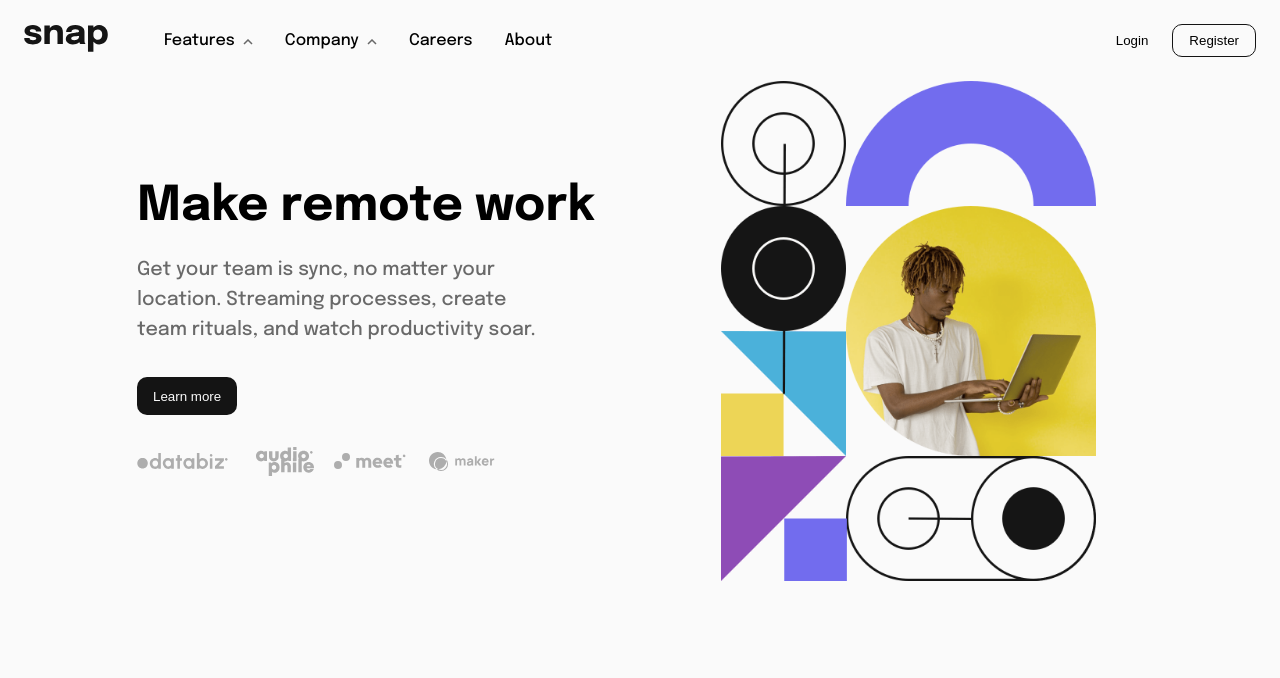
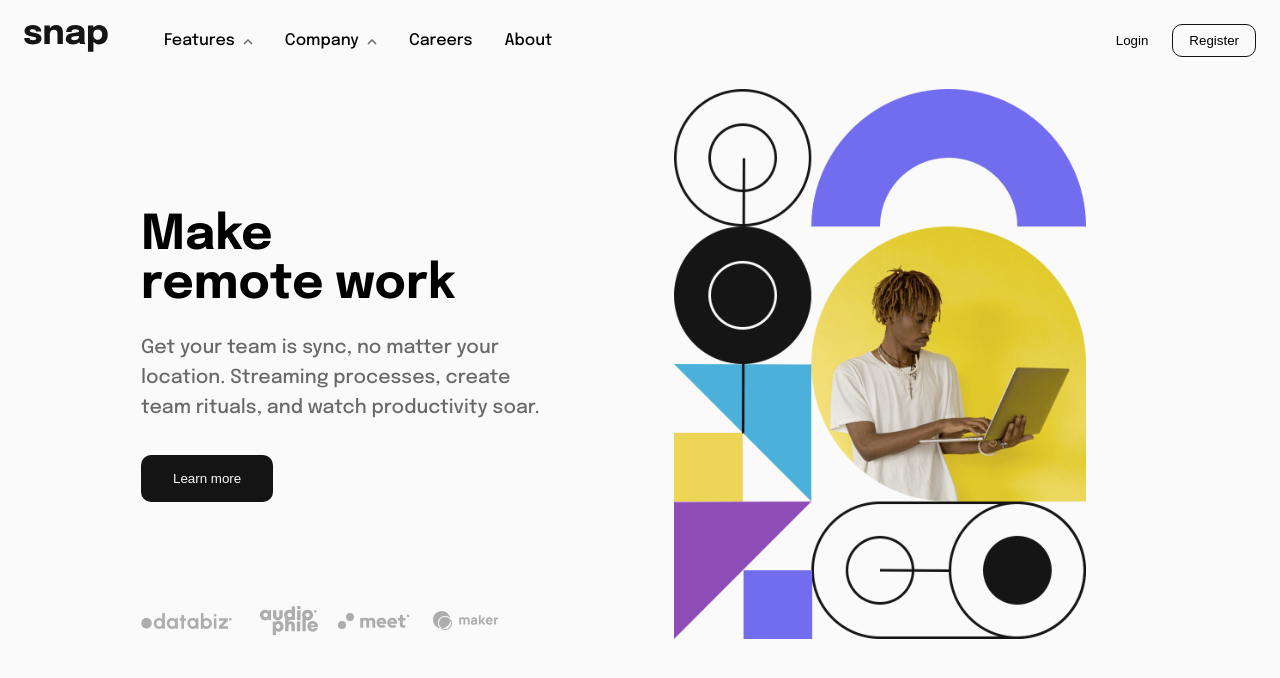
Before and after one commit to Heisdalu/snap-landing-page, a React (Create React App) app: page / in a window 1280 px wide. Shown: the top 678 px of the page. Built offline with nearby package versions, Linux system fonts and the light colour scheme.

Commit message:
fix responsive issues

```diff
--- a/src/components/MainContent/Content.module.css
+++ b/src/components/MainContent/Content.module.css
@@ -24,8 +24,8 @@
     color: hsl(0, 0%, 98%);
     background-color: hsl(0, 0%, 8%);
     border: none;
-    padding: 0.7rem 1rem;
     border-radius: 10px;
+    padding: 1rem 2rem;
 
 }
 
@@ -43,8 +43,21 @@
 
 @media screen and (min-width: 800px) {
     .content{
+        margin: 0;
+        /* border: 1px solid; */
+        padding-block: 0;
         text-align: left;
         align-items: flex-start;
+        justify-content: flex-end;
         gap: 1.5rem;
     }
+
+
+    .content-title{
+        max-width: 320px;
+    }
+
+    .button{
+        margin-bottom: 5rem;
+    }
 }
--- a/src/components/MainContent/Illustration.module.css
+++ b/src/components/MainContent/Illustration.module.css
@@ -11,7 +11,7 @@
 
 @media screen and (min-width:601px) {
     .imageContainer{
-        height:500px;
+        height:550px;
         /* width: auto; */
     }
     .image{
@@ -21,7 +21,6 @@
 }
 @media screen and (min-width:800px) {
     .imageContainer{
-        height:500px;
         width: auto;
     }
     .image{
--- a/src/components/MainContent/MainContent.module.css
+++ b/src/components/MainContent/MainContent.module.css
@@ -1,10 +1,14 @@
+
+.mainContent{
+    margin-top: 0.5rem;
+}
 
 @media screen and (min-width:800px) {
     .mainContent{
         display: flex;
         flex-direction: row-reverse;
         justify-content: center;
-        align-items: center;
+        /* align-items: center; */
         gap: 3rem;
     }
 }
```
